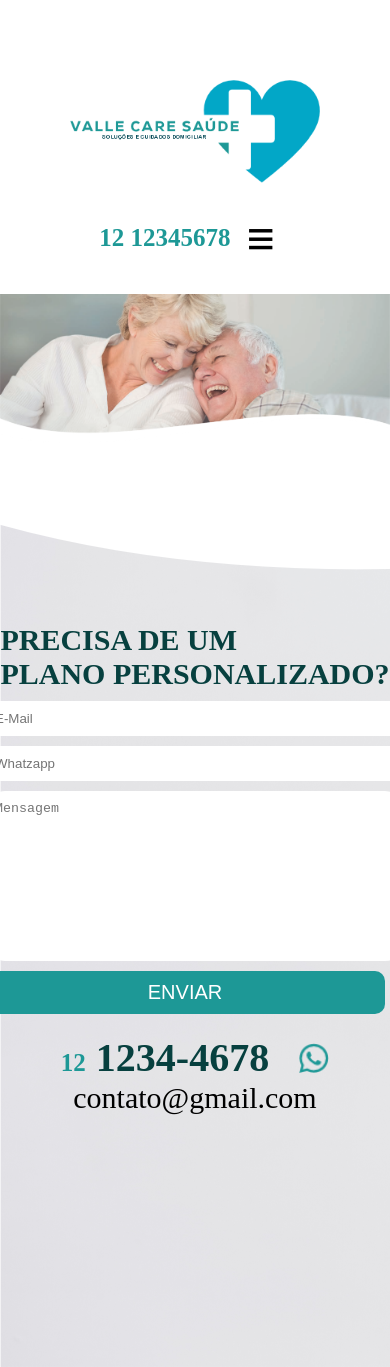
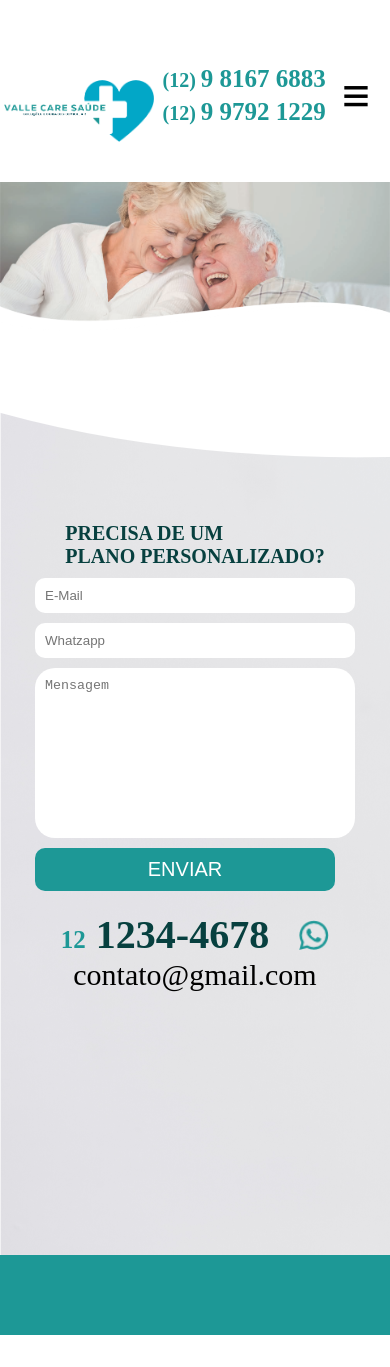
Before and after one commit to ek1l/site-medicina, a plain HTML site: page contato.html in a window 390 px wide. Shown: the top 1367 px of the page. Drawn offline with Linux system fonts and the light colour scheme.

Commit message:
so falta colocar fonte

```diff
--- a/assets/style/menu.css
+++ b/assets/style/menu.css
@@ -116,8 +116,10 @@
 
 @media (max-width: 520px) {
     #logo {
-        width: 150px;
+        width: 150px !important;
     }
+
+
     .numero-cell h1,span {
         font-size: 25px !important;
         color: #1d9896;
--- a/assets/style/responsive2.css
+++ b/assets/style/responsive2.css
@@ -78,3 +78,68 @@
 
 
 }
+
+
+
+@media (max-width: 450px) {
+    .imgemergency img{
+        width: 300px ;
+    }
+
+    .imgsec img{
+        width: 300px !important;
+    }
+
+    .img-samu-do-lado img {
+        width: 100% !important;
+    }
+
+    .img-registro-atendimento img {
+        width: 100% !important;
+    }
+
+    #fonti {
+        font-size: 40px;
+    }
+
+    .wppe {
+        display: flex;
+        justify-content: center;
+        align-items: center;
+    }
+
+    .wppe img {
+        width: 30px;
+    }
+
+    .formulario p {
+        text-align: center;
+        font-size: 30px !important;
+    }
+
+
+
+
+    input {
+        border: none;
+        width: 100%;
+        max-width: 300px;
+         border-radius: 10px;
+         padding: 10px;
+         margin-top: 10px;
+    }
+
+    textarea {
+        margin-top: 10px;
+        border: none;
+        padding: 10px;
+        resize: none;
+        width: 300px;
+        border-radius: 20px;
+    }
+
+
+    .formulario h1 {
+        font-size:20px;
+    }
+}
--- a/assets/style/style.css
+++ b/assets/style/style.css
@@ -67,14 +67,24 @@ ul li a:hover {
     width: 250px;
 }
 
+
+
+
 .numero-cell h1 {
-    font-size: 30px;
+    font-size: 20px !important;
     color: #1d9896;
 
 }
 
 .numero-cell span {
-    font-size: 40px;
+    font-size: 25px;
+}
+
+
+.celu {
+    display: flex;
+    flex-direction: column;
+    gap: 5px;
 }
 
 /* MAIN */
--- a/contato.html
+++ b/contato.html
@@ -20,10 +20,13 @@
             <nav id="nav" class="itens">
 
                <ul >
+
                  <div class="numero-cell">
-                   <button id="btnmobile">&equiv;</button>
-                   <h1>12 <span>12345678</span></h1>
-
+                  <button id="btnmobile">&equiv;</button>
+                  <div class="celu">
+                    <h1>(12) <span> 9 8167 6883</span></h1>
+                   <h1>(12) <span> 9 9792 1229</span></h1>
+                  </div>
                  </div>
                     <div id="menu" class="navegacao">
                    <li><a href="./index.html">HOME</a></li>
```
Also changed, not shown: index.html (+4 -1 lines), sobre-nos.html (+4 -1 lines).
